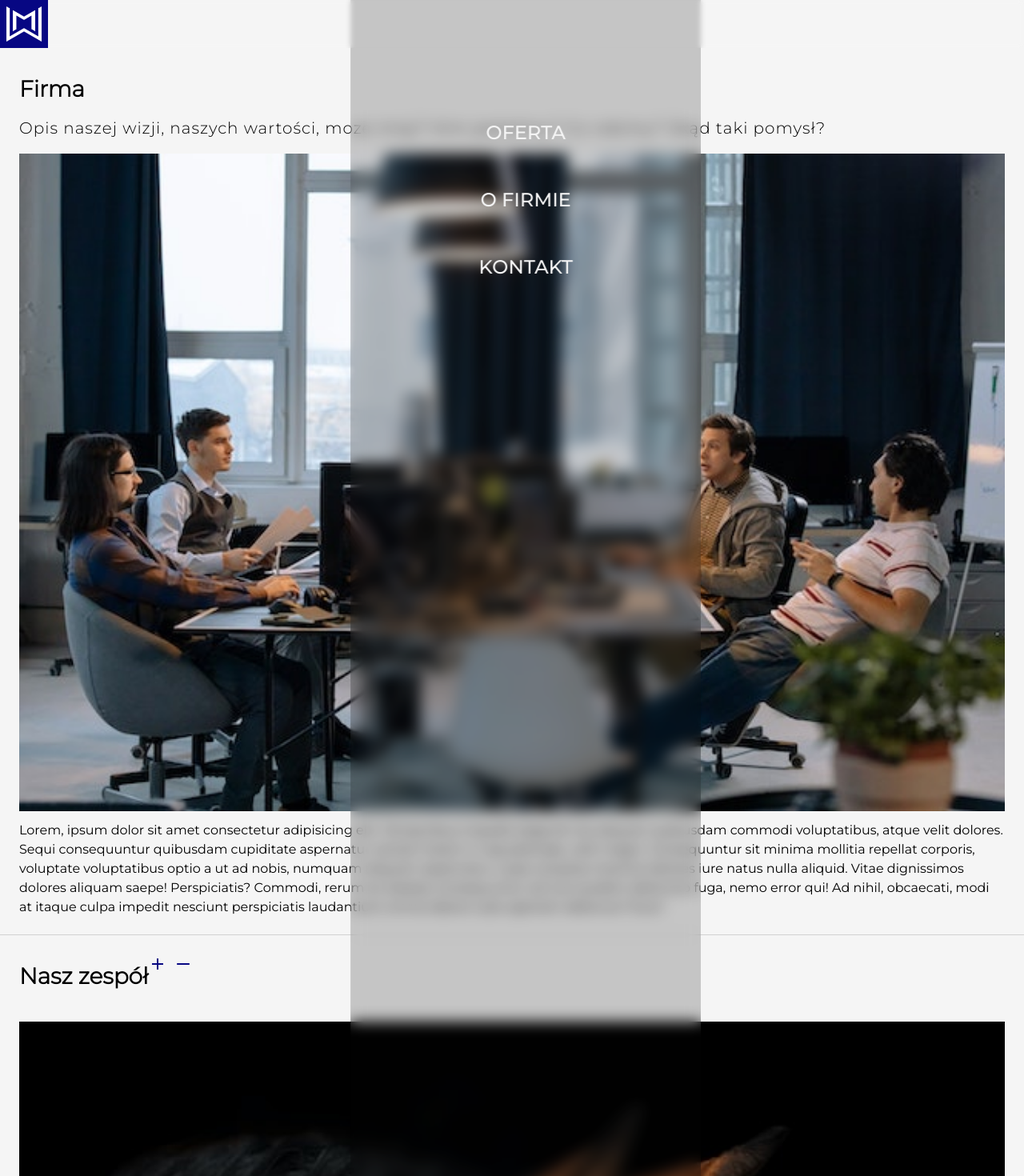
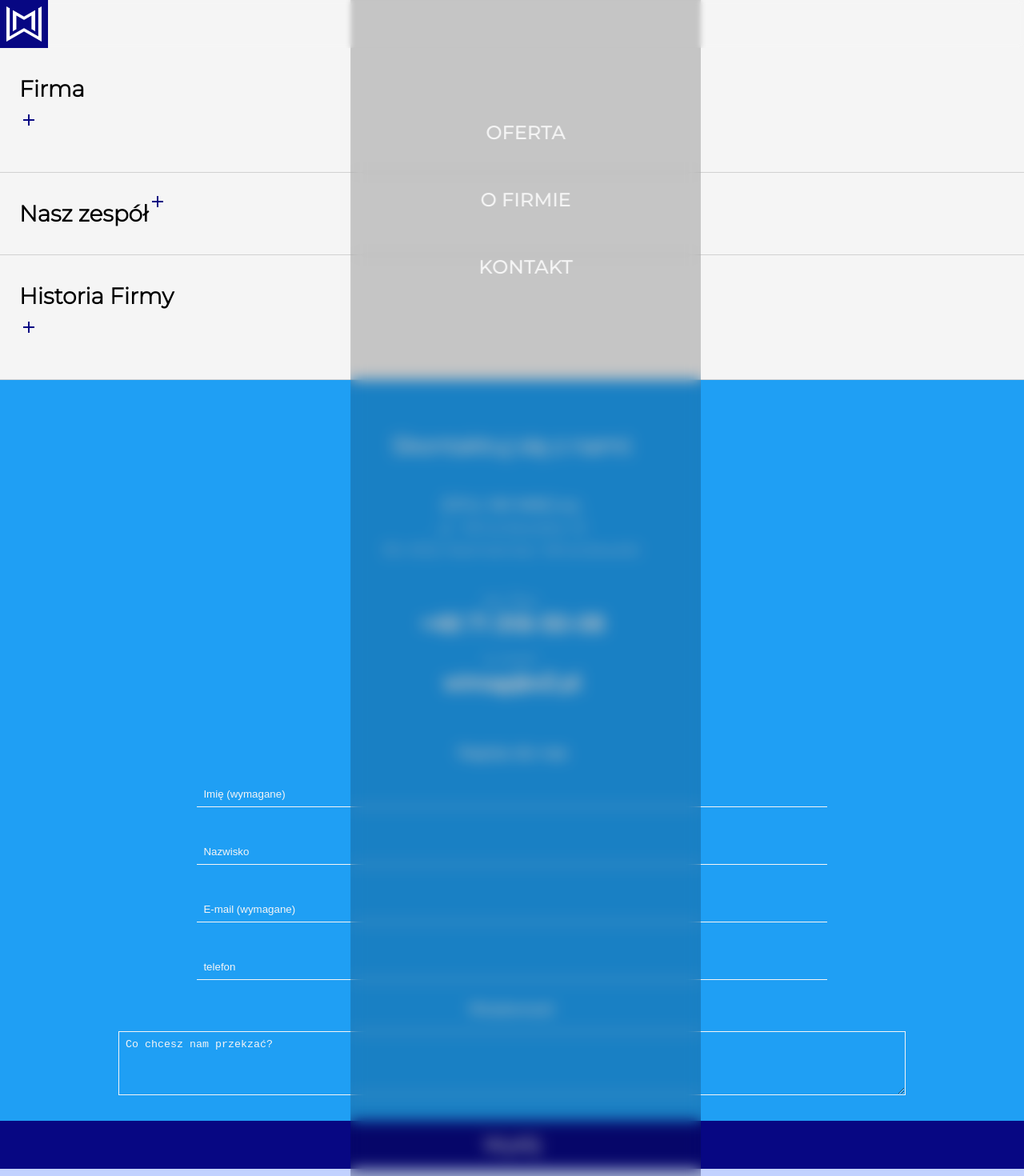
Before and after one commit to DariuszLegizynski/giwmag, a Vue app: page /about in a window 1280 px wide. Shown: the top 1470 px of the page at 80% size. Built offline with nearby package versions, Linux system fonts and the light colour scheme; no server answers.

Commit message:
add accordion

```diff
--- a/src/components/about/AboutUs.vue
+++ b/src/components/about/AboutUs.vue
@@ -1,10 +1,23 @@
 <template>
   <article class="about-us">
+    <header @click.stop="toggleDescription">
       <h2>
         Firma
       </h2>
+      <IconBase
+        viewBox="0 0 48 48"
+        :width="48"
+        :height="48"
+        iconColor="hsl(240, 90%, 27%)"
+      >
+        <IconMinus v-if="showDescription" />
+        <IconPlus v-else />
+      </IconBase>
+    </header>
+    <section class="description" :class="{ showDescription }">
       <p>
-      Opis naszej wizji, naszych wartości, moze misji? Kim jesteśmy? Co robimy? Skąd taki pomysł?
+        Opis naszej wizji, naszych wartości, moze misji? Kim jesteśmy? Co
+        robimy? Skąd taki pomysł?
       </p>
       <img
         src="/images/about/pexels-cottonbro-studio-6803523.jpeg"
@@ -12,21 +25,42 @@
       />
       <span>
         Lorem, ipsum dolor sit amet consectetur adipisicing elit. Temporibus
-      impedit eligendi nisi aliquam quibusdam commodi voluptatibus, atque velit
-      dolores. Sequi consequuntur quibusdam cupiditate aspernatur veniam totam
-      in repudiandae, velit magni. Consequuntur sit minima mollitia repellat
-      corporis, voluptate voluptatibus optio a ut ad nobis, numquam aliquam
-      aspernatur culpa voluptas maxime dolores iure natus nulla aliquid. Vitae
-      dignissimos dolores aliquam saepe! Perspiciatis? Commodi, rerum et, beatae
-      consequuntur ad iure quidem distinctio fuga, nemo error qui! Ad nihil,
-      obcaecati, modi at itaque culpa impedit nesciunt perspiciatis laudantium
-      omnis labore iusto aperiam delectus? Eius?</span
+        impedit eligendi nisi aliquam quibusdam commodi voluptatibus, atque
+        velit dolores. Sequi consequuntur quibusdam cupiditate aspernatur veniam
+        totam in repudiandae, velit magni. Consequuntur sit minima mollitia
+        repellat corporis, voluptate voluptatibus optio a ut ad nobis, numquam
+        aliquam aspernatur culpa voluptas maxime dolores iure natus nulla
+        aliquid. Vitae dignissimos dolores aliquam saepe! Perspiciatis? Commodi,
+        rerum et, beatae consequuntur ad iure quidem distinctio fuga, nemo error
+        qui! Ad nihil, obcaecati, modi at itaque culpa impedit nesciunt
+        perspiciatis laudantium omnis labore iusto aperiam delectus? Eius?</span
       >
+    </section>
   </article>
 </template>
 
 <script>
-export default {}
+import IconBase from '@/components/base/IconBase.vue'
+import IconPlus from '@/components/icons/IconPlus.vue'
+import IconMinus from '@/components/icons/IconMinus.vue'
+
+export default {
+  components: {
+    IconBase,
+    IconPlus,
+    IconMinus,
+  },
+  data() {
+    return {
+      showDescription: false,
+    }
+  },
+  methods: {
+    toggleDescription() {
+      this.showDescription = !this.showDescription
+    },
+  },
+}
 </script>
 
 <style lang="scss">
@@ -34,7 +68,7 @@ export default {}
 
 .about-us {
   padding: 1.2rem;
-  border-bottom: 1px solid rgba(0,0,0,0.15);
+  border-bottom: 1px solid rgba(0, 0, 0, 0.15);
 
   h2,
   p,
@@ -47,5 +81,12 @@ export default {}
   h2 {
     font-size: $font-size-28;
   }
+  .description {
+    height: 0;
+    overflow: hidden;
+  }
+  .description.showDescription {
+    height: auto;
+  }
 }
 </style>
--- a/src/components/about/CompanyHistory.vue
+++ b/src/components/about/CompanyHistory.vue
@@ -1,10 +1,22 @@
 <template>
   <article class="company">
+    <header @click.stop="toggleDescription">
       <h2>Historia Firmy</h2>
+      <IconBase
+        viewBox="0 0 48 48"
+        :width="48"
+        :height="48"
+        iconColor="hsl(240, 90%, 27%)"
+      >
+        <IconMinus v-if="showDescription" />
+        <IconPlus v-else />
+      </IconBase>
+    </header>
+    <section class="description" :class="{ showDescription }">
       <p>
         Historia firmy, to przede wszystkim historia naszej rodziny. Opowieść
-      przekazywana z dziada pradziada z całkowitą dbałością o szczegóły. I takie
-      tam.
+        przekazywana z dziada pradziada z całkowitą dbałością o szczegóły. I
+        takie tam.
       </p>
       <img
         src="/images/about/pexels-pixabay-269077.jpeg"
@@ -17,16 +29,37 @@
         necessitatibus non iste fugit sapiente distinctio quibusdam molestias ad
         libero blanditiis, reiciendis amet repellendus dolore, minus accusantium
         optio voluptate tempora. Pariatur animi in beatae autem soluta
-      repudiandae, nobis at? Nihil error delectus possimus, aliquid cum deleniti
-      autem quibusdam hic? Magnam mollitia a sapiente aperiam ipsum nemo
-      accusantium totam alias repellendus voluptatum rerum ea atque aliquid,
-      vitae quas vero iusto.
+        repudiandae, nobis at? Nihil error delectus possimus, aliquid cum
+        deleniti autem quibusdam hic? Magnam mollitia a sapiente aperiam ipsum
+        nemo accusantium totam alias repellendus voluptatum rerum ea atque
+        aliquid, vitae quas vero iusto.
       </span>
+    </section>
   </article>
 </template>
 
 <script>
-export default {}
+import IconBase from '@/components/base/IconBase.vue'
+import IconPlus from '@/components/icons/IconPlus.vue'
+import IconMinus from '@/components/icons/IconMinus.vue'
+
+export default {
+  components: {
+    IconBase,
+    IconPlus,
+    IconMinus,
+  },
+  data() {
+    return {
+      showDescription: false,
+    }
+  },
+  methods: {
+    toggleDescription() {
+      this.showDescription = !this.showDescription
+    },
+  },
+}
 </script>
 
 <style lang="scss">
@@ -48,5 +81,12 @@ export default {}
   h2 {
     font-size: $font-size-28;
   }
+  .description {
+    height: 0;
+    overflow: hidden;
+  }
+  .description.showDescription {
+    height: auto;
+  }
 }
 </style>
--- a/src/components/about/Employee.vue
+++ b/src/components/about/Employee.vue
@@ -19,8 +19,7 @@
 export default {
   props: {
       imageSrc: {
-      type: Object,
-      default: () => ({}),
+      type: String,
     },
     title: {
       type: String,
--- a/src/components/about/Team.vue
+++ b/src/components/about/Team.vue
@@ -1,29 +1,24 @@
 <template>
   <article class="team">
-    <header>
+    <header @click.stop="toggleDescription">
       <h2>Nasz zespół</h2>
       <IconBase
-        viewBox="0 0 32 32"
-        :width="32"
-        :height="32"
+        viewBox="0 0 48 48"
+        :width="48"
+        :height="48"
         iconColor="hsl(240, 90%, 27%)">
-          <IconPlus />
-      </IconBase>
-      <IconBase
-        viewBox="0 0 32 32"
-        :width="32"
-        :height="32"
-        iconColor="hsl(240, 90%, 27%)">
-          <IconMinus />
+          <IconMinus v-if="showDescription" />
+          <IconPlus v-else />
       </IconBase>
     </header>
-
+    <article class="employees" :class="{ showDescription }">
     <Employee
       imageSrc="/images/about/people/luisa-peter-7Xp9wDCxivc-unsplash.jpeg"
     />
     <Employee
       imageSrc="/images/about/people/pieter-van-noorden-cjSUZMA2iW8-unsplash.jpeg"
     />
+    </article>
   </article>
 </template>
 
@@ -40,6 +35,16 @@ export default {
     IconPlus,
     IconMinus
   },
+  data() {
+    return {
+      showDescription: false,
+    }
+  },
+  methods: {
+    toggleDescription() {
+      this.showDescription = !this.showDescription
+    }
+  }
 }
 </script>
 
@@ -60,5 +65,13 @@ export default {
     display: flex;
 
   }
+
+  .employees {
+    height: 0;
+    overflow: hidden;
+  }
+  .employees.showDescription {
+    height: auto;
+  }
 }
 </style>
```
Lines whose indentation alone changed are shown as unchanged.
